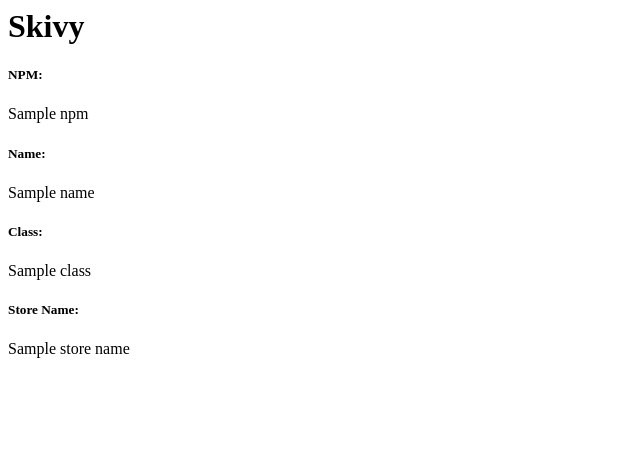
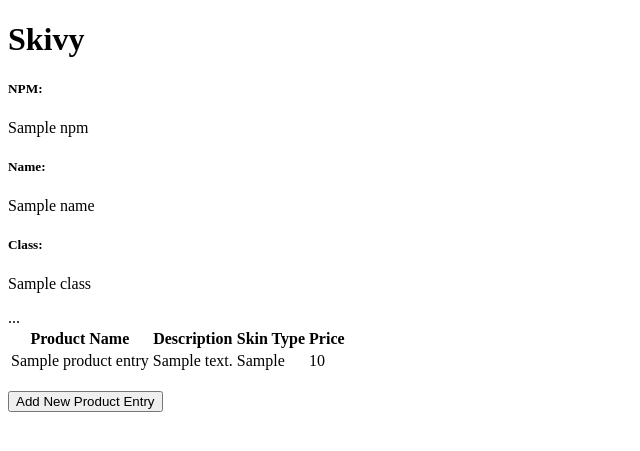
Before and after one commit to nayarachmi/skivy, a Django app: template main/templates/main.html in a window 1280 px wide. Shown: the top 451 px of the page, without its empty margins (0-640 px from the left). Run offline with Django 5.2, Linux system fonts and the light colour scheme; the template is opened without the code that fills it: most values are stand-ins (such as "Sample title", 1, 10 or a date in 2020).

Commit message:
add input data form

```diff
--- a/main/models.py
+++ b/main/models.py
@@ -1,6 +1,8 @@
 from django.db import models
+import uuid
 
 class Product(models.Model):
+    id = models.UUIDField(primary_key=True, default=uuid.uuid4, editable=False)
     name = models.CharField(max_length=255)
     description = models.TextField()
     price = models.IntegerField()
--- a/main/templates/main.html
+++ b/main/templates/main.html
@@ -1,10 +1,44 @@
+{% extends 'base.html' %}
+{% block content %}
 <h1>Skivy</h1>
 
 <h5>NPM: </h5>
-<p>{{ npm }}</p>
-<h5>Name: </h5>
+<p>{{ npm }}<p>
+
+<h5>Name:</h5>
 <p>{{ name }}</p>
-<h5>Class: </h5>
+
+<h5>Class:</h5>
 <p>{{ class }}</p>
-<h5>Store Name: </h5>
-<p>{{ store_name }}</p>
+
+...
+{% if not mood_entries %}
+<p>Belum ada data product pada website.</p>
+{% else %}
+<table>
+  <tr>
+    <th>Product Name</th>
+    <th>Description</th>
+    <th>Skin Type</th>
+    <th>Price</th>
+  </tr>
+
+  {% comment %} Berikut cara memperlihatkan data mood di bawah baris ini
+  {% endcomment %}
+  {% for mood_entry in mood_entries %}
+  <tr>
+    <td>{{product_entry.name}}</td>
+    <td>{{product_entry.description}}</td>
+    <td>{{product_entry.skin_type}}</td>
+    <td>{{product_entry.price}}</td>
+  </tr>
+  {% endfor %}
+</table>
+{% endif %}
+
+<br />
+
+<a href="{% url 'main:create_product_entry' %}">
+  <button>Add New Product Entry</button>
+</a>
+{% endblock content %}
--- a/main/urls.py
+++ b/main/urls.py
@@ -1,5 +1,5 @@
 from django.urls import path
-from main.views import show_main
+from main.views import show_main, create_product_entry
 from main.views import product_list
 from . import views
 
@@ -7,4 +7,5 @@ app_name = 'main'
 
 urlpatterns = [
     path('', show_main, name='show_main'),
+    path('create-product-entry', create_product_entry, name='create_product_entry'),
 ]
--- a/skivy/settings.py
+++ b/skivy/settings.py
@@ -55,7 +55,7 @@ ROOT_URLCONF = 'skivy.urls'
 TEMPLATES = [
     {
         'BACKEND': 'django.template.backends.django.DjangoTemplates',
-        'DIRS': [],
+        'DIRS': [BASE_DIR / 'templates'],
         'APP_DIRS': True,
         'OPTIONS': {
             'context_processors': [
--- /dev/null
+++ b/templates/base.html
@@ -0,0 +1,13 @@
+ {% load static %}
+<!DOCTYPE html>
+<html lang="en">
+  <head>
+    <meta charset="UTF-8" />
+    <meta name="viewport" content="width=device-width, initial-scale=1.0" />
+    {% block meta %} {% endblock meta %}
+  </head>
+
+  <body>
+    {% block content %} {% endblock content %}
+  </body>
+</html>
```
Also changed, not shown: main/forms.py (added, +7 -0 lines), main/templates/create_mood_entry.html (added, +18 -0 lines), main/views.py (+13 -0 lines), main/migrations/0003_alter_product_id.py (added).
